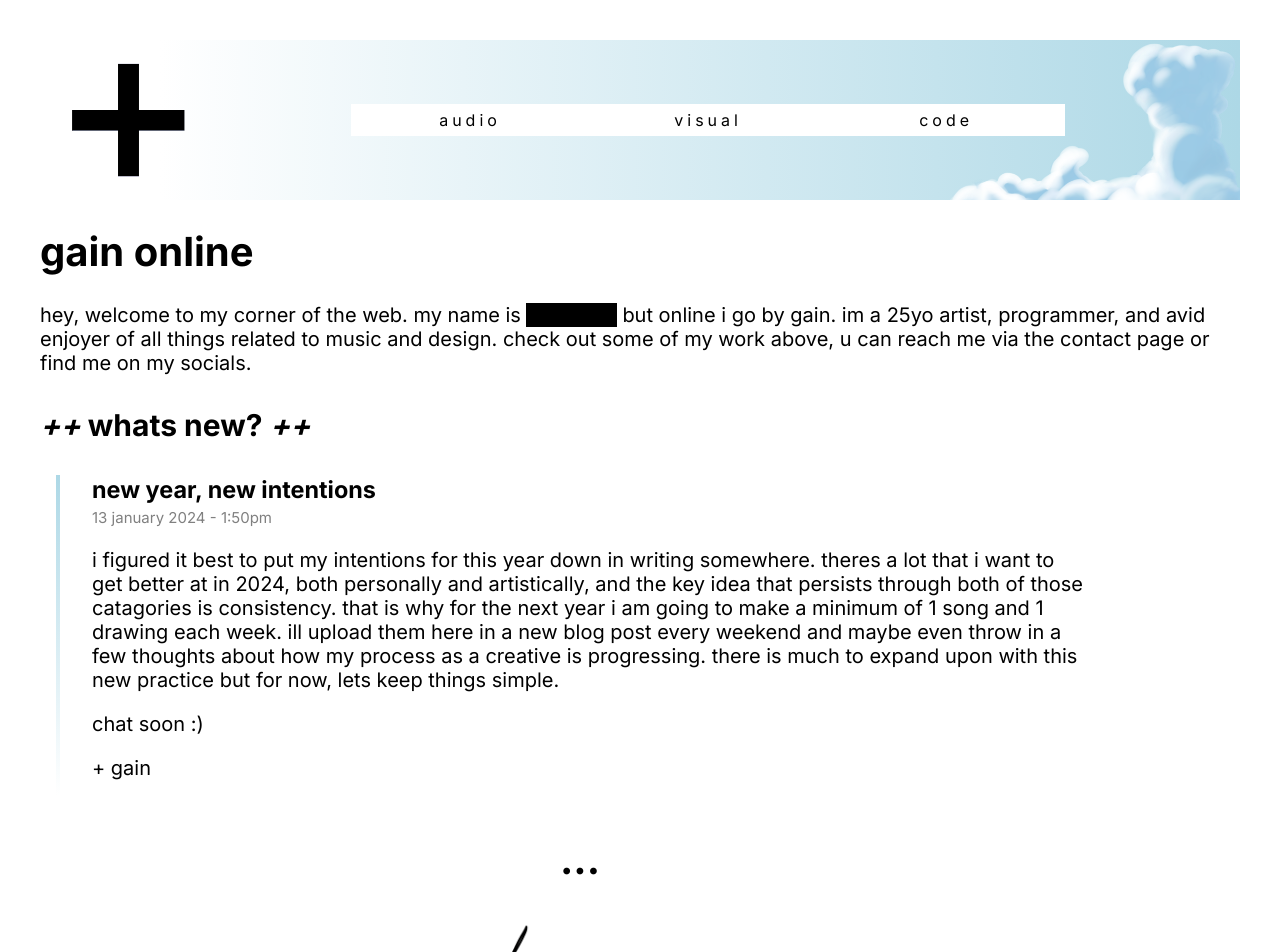
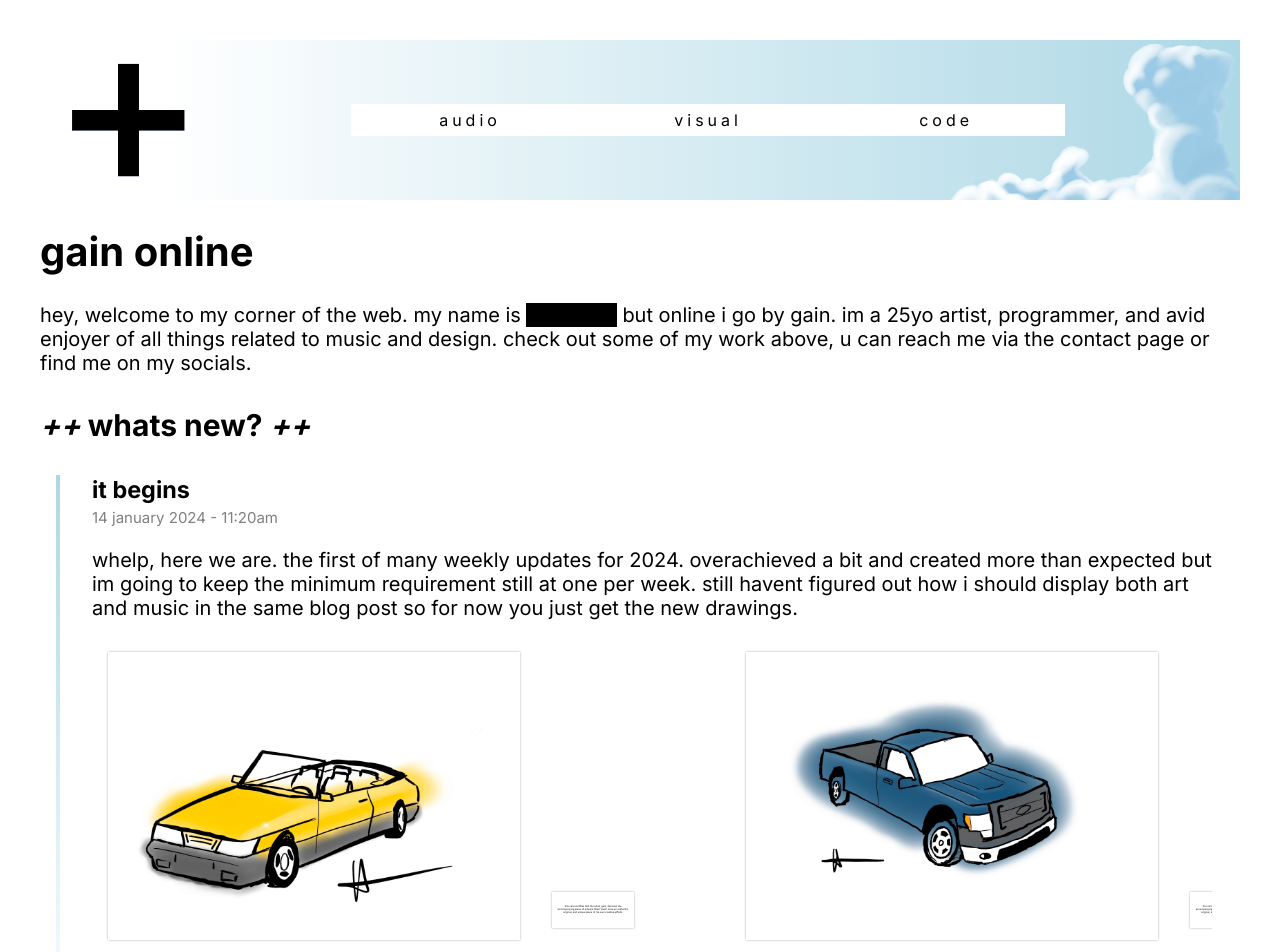
Before and after one commit to hharris56/gain.online, a Next.js app: page /landing in a window 1280 px wide. Shown: the top 952 px of the page. Built offline with nearby package versions, Linux system fonts and the light colour scheme.

Commit message:
refactor gallery, use on blog page

```diff
--- a/src/app/globals.css
+++ b/src/app/globals.css
@@ -13,7 +13,6 @@
 .post-divider{
   min-width: 100%;
   min-height: 1rem;
-  /* background-image: linear-gradient(90deg, white, lightblue); */
 }
 
 .post-container{
@@ -84,3 +83,22 @@
 .expand-button:hover .dotdotdot{
   animation: bobbing 1s infinite forwards;
 }
+
+.image-base{
+  filter: drop-shadow(rgb(171, 170, 170) 0 0 0.05rem);
+  cursor: pointer;
+}
+
+.image-info-card{
+  width: 30em;
+  max-width: 30em;
+  height: 15em;
+  background-color: white;
+  filter: drop-shadow(rgb(171, 170, 170) 0 0 0.05rem);
+  margin: 15rem 5rem 0rem 2rem;
+  display: flex;
+  justify-content: center;
+  align-items: center;
+  text-align: center;
+  padding: 0em 2em 0em 2em;
+}
--- a/src/app/landing/posts/posts.css
+++ b/src/app/landing/posts/posts.css
@@ -0,0 +1,13 @@
+.preview-image-container{
+    width: 100%;
+    height: fit-content;
+
+    margin: 1rem 0rem 1rem 0rem;
+
+    display: flex;
+    flex-direction: row;
+}
+
+.preview-image{
+    max-height: 18rem;
+}
--- a/src/app/landing/posts/posts.tsx
+++ b/src/app/landing/posts/posts.tsx
@@ -2,19 +2,21 @@
 import React, { useState } from "react"
 import { Break, BlogPost } from "../../../components/blog/blogPost"
 import "./posts.css"
+import { getFromMasterDict } from "../../visual/artMasterList";
+import Gallery from "../../../components/gallery/gallery";
 
 export default function Posts(){
     var [expanded, setExpanded] = useState(false)
 
     var posts = [
-        <Jan13/>,
-        <Jan7/>
+        <Jan14 key="1/14"/>,
+        <Jan13 key="1/13"/>,
+        <Jan7 key="1/7"/>
     ]
     return (
         <React.Fragment>
-            {expanded ? posts : posts.slice(0, 1)}
+            {expanded ? posts : posts.slice(0, 2)}
             <div className="expand-button" onClick={() => setExpanded(!expanded)}>
-                {/* <img src="/logos/logo black.png" style={{maxHeight: "100%"}} className={(expanded ? "open" : "closed")}/> */}
                 {!expanded ?
                 <div style={{display:"flex", flexDirection:"row", width:"fit-content"}}>
                     <h1 className="dotdotdot">.</h1>
@@ -25,6 +27,27 @@ export default function Posts(){
                 }
             </div>
         </React.Fragment>
+    )
+}
+
+function Jan14(){
+    var newImages = [
+        getFromMasterDict("cars!", "saab"),
+        getFromMasterDict("cars!", "f150")
+    ]
+    return (
+        <BlogPost title="it begins" date="14 january 2024 - 11:20am">
+            whelp, here we are. the first of many weekly updates for 2024. overachieved a bit and created
+            more than expected but im going to keep the minimum requirement still at one per week. still havent
+            figured out how i should display both art and music in the same blog post so for now you just get
+            the new drawings.
+            <div>
+                <Gallery images={newImages} collectionName="cars!" />
+            </div>
+            think im going to flesh out the audio tab now, chat soon :)
+            <Break/>
+            + gain
+        </BlogPost>
     )
 }
 
--- a/src/app/visual/[...viewImage]/page.tsx
+++ b/src/app/visual/[...viewImage]/page.tsx
@@ -1,11 +1,11 @@
-import {ArtMasterDict, certificateText} from "../artMasterList"
+import {getFromMasterDict, certificateText} from "../artMasterList"
 import "./imgView.css"
 
 // viewImage is 'collectionName/shortName'
 export default function ViewPage({ params }: { params: { viewImage: string } }){
     const collectionName = decodeURI(params.viewImage[0])
     const shortName = decodeURI(params.viewImage[1])
-    let imgPath: string = (ArtMasterDict[collectionName] || {})[shortName] || ""
+    let imgPath: string = getFromMasterDict(collectionName, shortName)
     // const imgPath: string = ArtMasterDict[collectionName][shortName]
     return (
         imgPath == "" ?
@@ -13,7 +13,7 @@ export default function ViewPage({ params }: { params: { viewImage: string } }){
         :
         <div className="view-image-container">
             <img key="big image" src={`/art/${imgPath}`} className="view-image"/>
-            <div className="image-info-card" style={{fontSize: "0.5rem"}}>
+            <div className="image-info-card" style={{fontSize: "0.5rem", marginRight: "0rem"}}>
                 {certificateText(shortName)}
             </div>
         </div>
--- a/src/app/visual/artMasterList.tsx
+++ b/src/app/visual/artMasterList.tsx
@@ -72,4 +72,8 @@ function certificateText(shortName: string){
     return `this card certifies that the artist, gain, declares the accompanying piece of artwork titled '${shortName}' to be an authentic, original, and unique piece of his own creative efforts.`
 }
 
-export {ArtMasterList, ArtMasterDict, certificateText};
+function getFromMasterDict(collectionName: string, imageName: string){
+    return (ArtMasterDict[collectionName] || "")[imageName] || ""
+}
+
+export {ArtMasterList, ArtMasterDict, certificateText, getFromMasterDict};
--- /dev/null
+++ b/src/components/gallery/gallery.css
@@ -0,0 +1,29 @@
+
+.item-gallery{
+    /* background-color: lightblue; */
+    padding: 1rem 0rem 1rem 0rem;
+    max-width: calc(100vw - 10rem);
+
+    display: flex;
+    overflow: scroll;
+    /* position: relative; */
+}
+
+.item-gallery-content{
+    display: flex;
+    /* justify-content: space-around; */
+    min-width: 100%;
+    /* animation: scroll 5s linear infinite alternate; */
+    max-height: 20rem;
+}
+
+.gallery-item{
+    margin: 1rem 1rem 1rem 1rem;
+    max-height: 100%;
+    display: flex;
+    flex-direction: row;
+}
+
+.gallery-image{
+    max-height: 18rem;
+}
--- /dev/null
+++ b/src/components/gallery/gallery.tsx
@@ -0,0 +1,46 @@
+import Link from "next/link";
+import { certificateText, getFromMasterDict } from "../../app/visual/artMasterList";
+import "./gallery.css"
+
+interface GalleryProps{
+    images: string[],
+    collectionName: string,
+}
+function Gallery(props: GalleryProps){
+    var galleryContent = props.images.map((pic: string) => {
+        return (
+            <GalleryImage imageName={pic} collectionName={props.collectionName}></GalleryImage>
+        )
+    });
+    var itemGallery = (
+        <div className="item-gallery">
+            <div className='item-gallery-content'>
+                {galleryContent}
+            </div>
+        </div>
+    )
+    return itemGallery
+}
+
+interface GalleryImageProps{
+    imageName: string,
+    collectionName: string,
+}
+function GalleryImage(props: GalleryImageProps){
+    const shortName = (props.imageName.split("/").pop() || "").split(".")[0]
+    const href = `/visual/${props.collectionName}/${shortName}`
+
+    return (
+        <div className="gallery-item">
+            <Link href={href}>
+                <img key={props.imageName}
+                className="image-base gallery-image" src={`/art/${props.imageName}`}/>
+            </Link>
+            <div className="image-info-card" style={{fontSize: ".15rem"}}>
+                {certificateText(shortName)}
+            </div>
+        </div>
+    )
+}
+
+export default Gallery
```
Also changed, not shown: src/app/visual/page.tsx (+2 -33 lines), src/app/visual/visual.css (+0 -46 lines).
